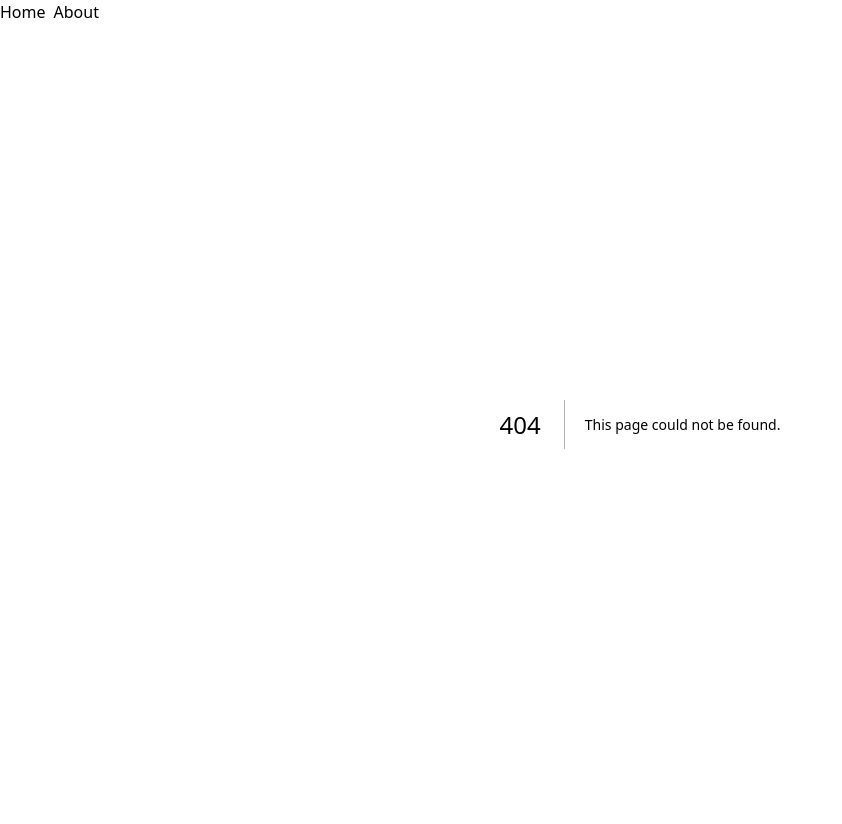
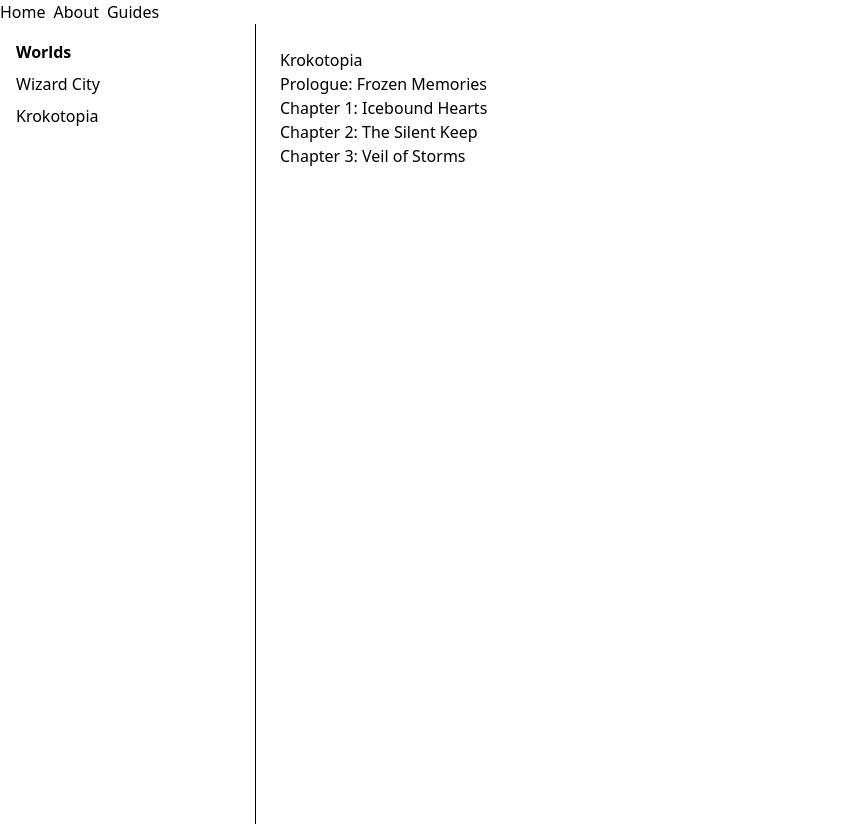
Before and after one commit to mthienel2/wiztech, a Next.js app: page /guides/quest-tree/krokotopia in a window 1280 px wide. Before the commit this address had no page. Shown: the whole page, without its empty margins (0-842 px from the left). Built offline with nearby package versions, Linux system fonts and the light colour scheme.

Commit message:
Added basic quest tree guide

```diff
--- /dev/null
+++ b/app/guides/page.tsx
@@ -0,0 +1,14 @@
+import Link from "next/link";
+
+const page = () => {
+  return (
+    <div>
+      <p>This is the guides page!</p>
+      <nav>
+        <Link href="guides/quest-tree">Quest Tree</Link>
+      </nav>
+    </div>
+  );
+};
+
+export default page;
--- /dev/null
+++ b/app/guides/quest-tree/[world]/page.tsx
@@ -0,0 +1,31 @@
+import { notFound } from "next/navigation";
+import { worlds } from "@/data/worlds";
+
+type WorldKey = keyof typeof worlds;
+
+export async function generateStaticParams() {
+  return (Object.keys(worlds) as WorldKey[]).map((world) => ({ world }));
+}
+
+export default async function WorldQuestTreePage({
+  params,
+}: {
+  params: Promise<{ world: string }>;
+}) {
+  const { world } = await params;
+  const worldKey = world as WorldKey;
+
+  const data = worlds[worldKey];
+  if (!data) return notFound();
+
+  return (
+    <div>
+      <h1>{data.title}</h1>
+      <ul>
+        {data.quests.map((q) => (
+          <li key={q}>{q}</li>
+        ))}
+      </ul>
+    </div>
+  );
+}
--- /dev/null
+++ b/app/guides/quest-tree/layout.tsx
@@ -0,0 +1,18 @@
+import Link from "next/link";
+import { worlds } from "@/data/worlds";
+
+export default function QuestTreeLayout({ children }) {
+  return (
+    <div className="flex min-h-screen">
+      <nav className="w-64 border-r p-4 space-y-2">
+        <h2 className="font-semibold mb-2">Worlds</h2>
+        {Object.entries(worlds).map(([key, value]) => (
+          <div key={key}>
+            <Link href={`/guides/quest-tree/${key}`}>{value.title}</Link>
+          </div>
+        ))}
+      </nav>
+      <main className="flex-1 p-6">{children}</main>
+    </div>
+  );
+}
--- /dev/null
+++ b/app/guides/quest-tree/page.tsx
@@ -0,0 +1,10 @@
+const page = () => {
+  return (
+    <div className="p-6">
+      <h1 className="text-2xl font-bold mb-4">Quest Trees</h1>
+      <p>Select a world from the sidebar to view its quest tree.</p>
+    </div>
+  );
+};
+
+export default page;
--- a/app/layout.tsx
+++ b/app/layout.tsx
@@ -18,6 +18,7 @@ export default function RootLayout({
         <nav className="flex gap-2">
           <Link href="/">Home</Link>
           <Link href="/about">About</Link>
+          <Link href="/guides">Guides</Link>
         </nav>
         {children}
       </body>
--- /dev/null
+++ b/data/worlds.ts
@@ -0,0 +1,20 @@
+export const worlds = {
+  wizardcity: {
+    title: "Wizard City",
+    quests: [
+      "Prologue: The Awakening",
+      "Chapter 1: Shadows in the Forest",
+      "Chapter 2: Trial of the Flame",
+      "Chapter 3: The Fallen Star",
+    ],
+  },
+  krokotopia: {
+    title: "Krokotopia",
+    quests: [
+      "Prologue: Frozen Memories",
+      "Chapter 1: Icebound Hearts",
+      "Chapter 2: The Silent Keep",
+      "Chapter 3: Veil of Storms",
+    ],
+  },
+};
```
